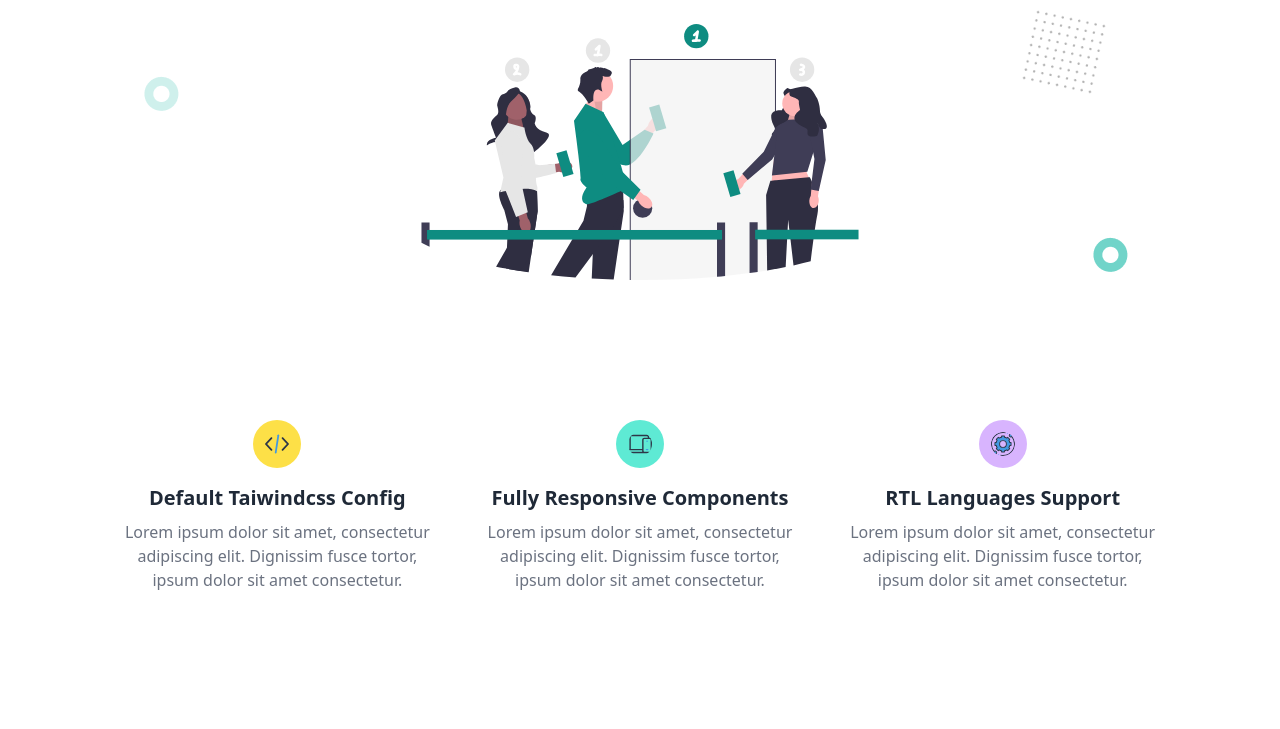
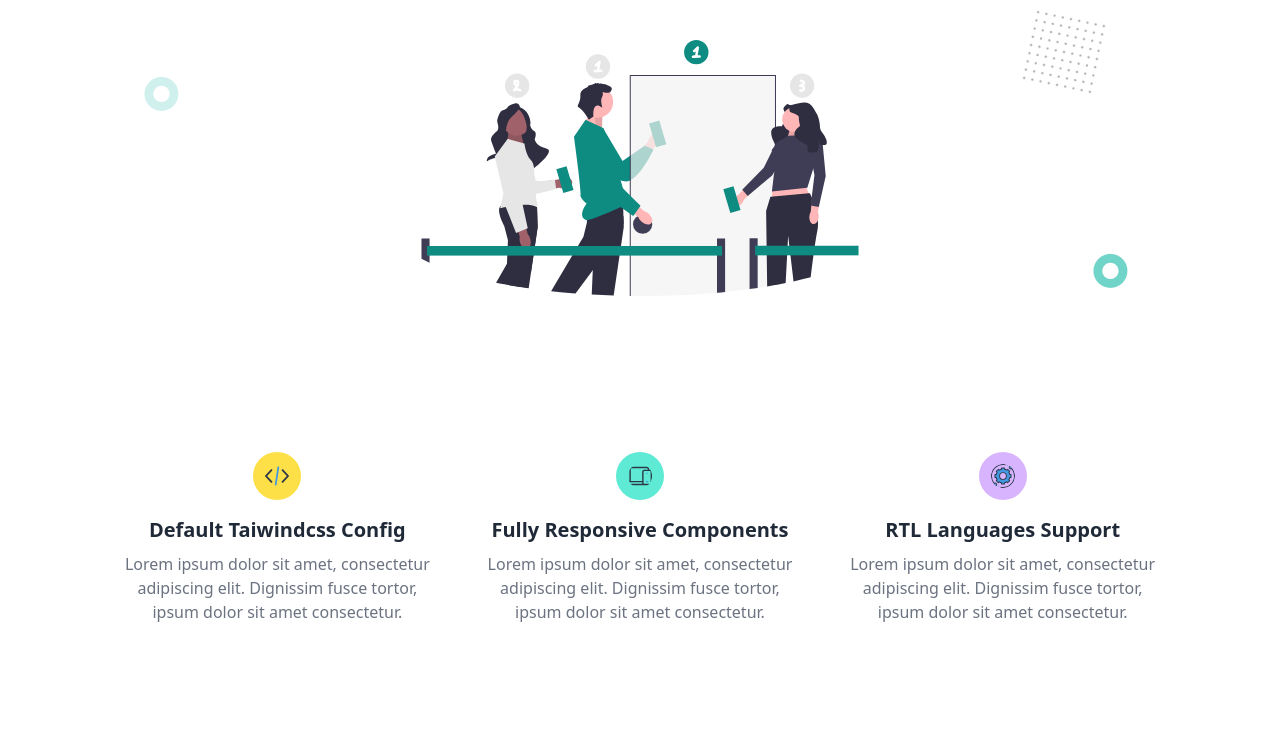
Before and after one commit to khaled-amoudi/5VLD-004, a website: page index.html in a window 1280 px wide. Shown: the part 308-1037 px from the top of the page. Drawn offline with nearby package versions, Linux system fonts and the light colour scheme.

Commit message:
Update index.html

```diff
--- a/index.html
+++ b/index.html
@@ -9,7 +9,7 @@
     <title>Waves</title>
 </head>
 
-<body>
+<body class="selection:bg-teal-300 selection:bg-opacity-50">
 
     <!-- Start Navbar -->
     <div class="bg-gradient-to-r from-teal-800 to-teal-600">
@@ -132,7 +132,7 @@
 
 
     <section class="bg-white dark:bg-gray-800">
-        <div class="container px-6 py-20 mx-auto text-center">
+        <div class="container px-6 py-24 mx-auto text-center">
             <div class="absolute hidden md:block top-96 left-36">
                 <img src="src/imgs/shape-03.png" class="opacity-20" alt="">
             </div>
```
